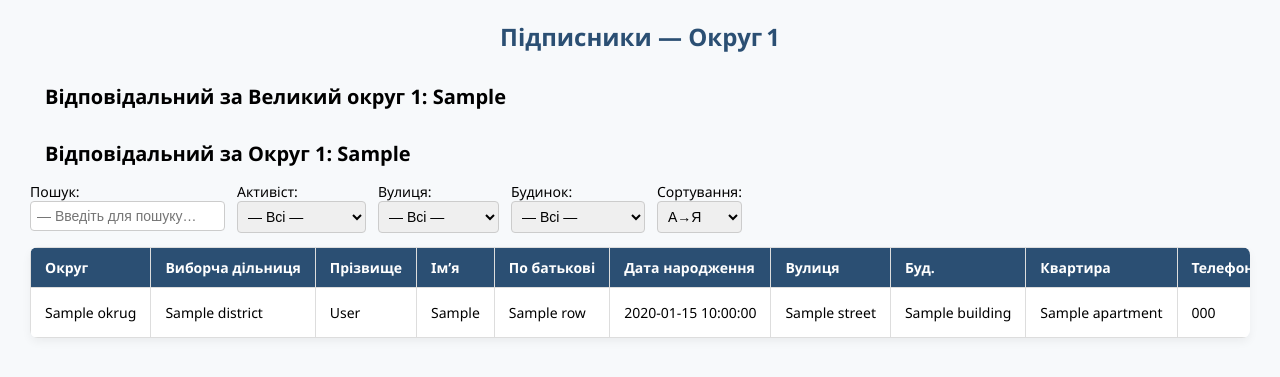
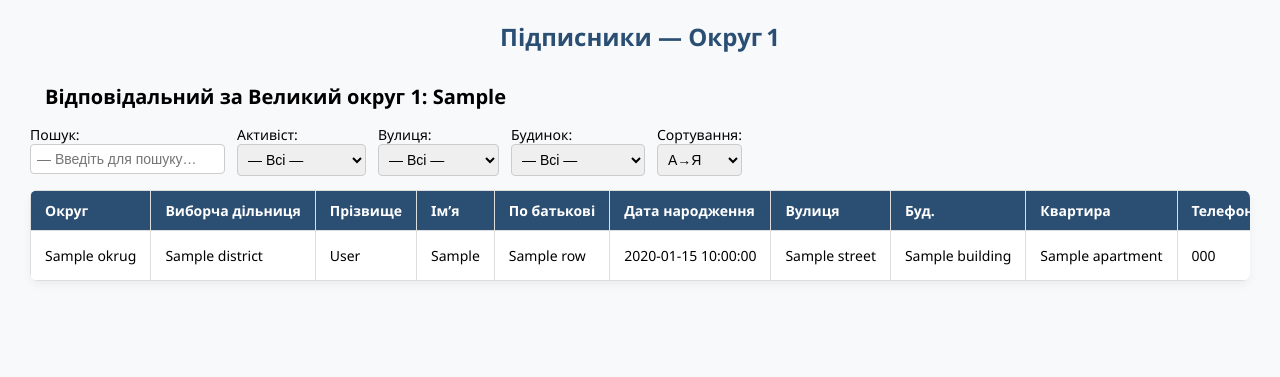
Before and after one commit to Aliina-ai/flask-db, a Flask app: template templates/region1.html in a window 1280 px wide. Shown: the part 65-442 px from the top of the page. Run offline with Flask 3, Linux system fonts and the light colour scheme; the template is opened without the code that fills it: most values are stand-ins (such as "Sample title", 1, 10 or a date in 2020); parts of the project's set-up code (start-up, migrations or seed data) failed here and were passed over.

Commit message:
Update region1.html

```diff
--- a/templates/region1.html
+++ b/templates/region1.html
@@ -119,14 +119,6 @@
       Відповідальний за Великий округ 1: {{ large_district_responsible }}
    </div>
   {% endif %}
-
-  {% if district_responsible %}
-   <div class="alert alert-success text-center"
-        style="font-size: 20px; font-weight: bold; padding: 15px; border-radius: 8px;">
-       Відповідальний за Округ 1: {{ district_responsible }}
-   </div>
-  {% endif %}
-
 
   <div class="filters">
     <label>
```
